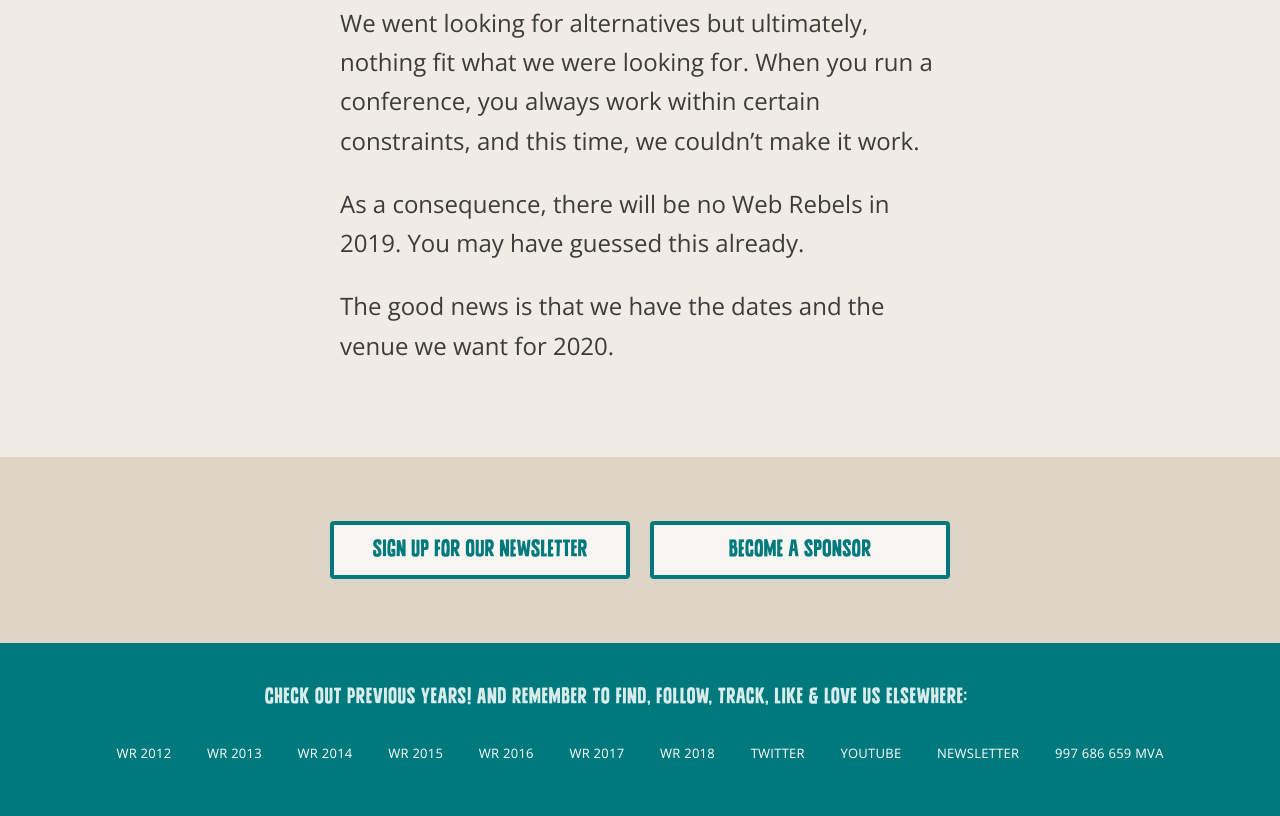
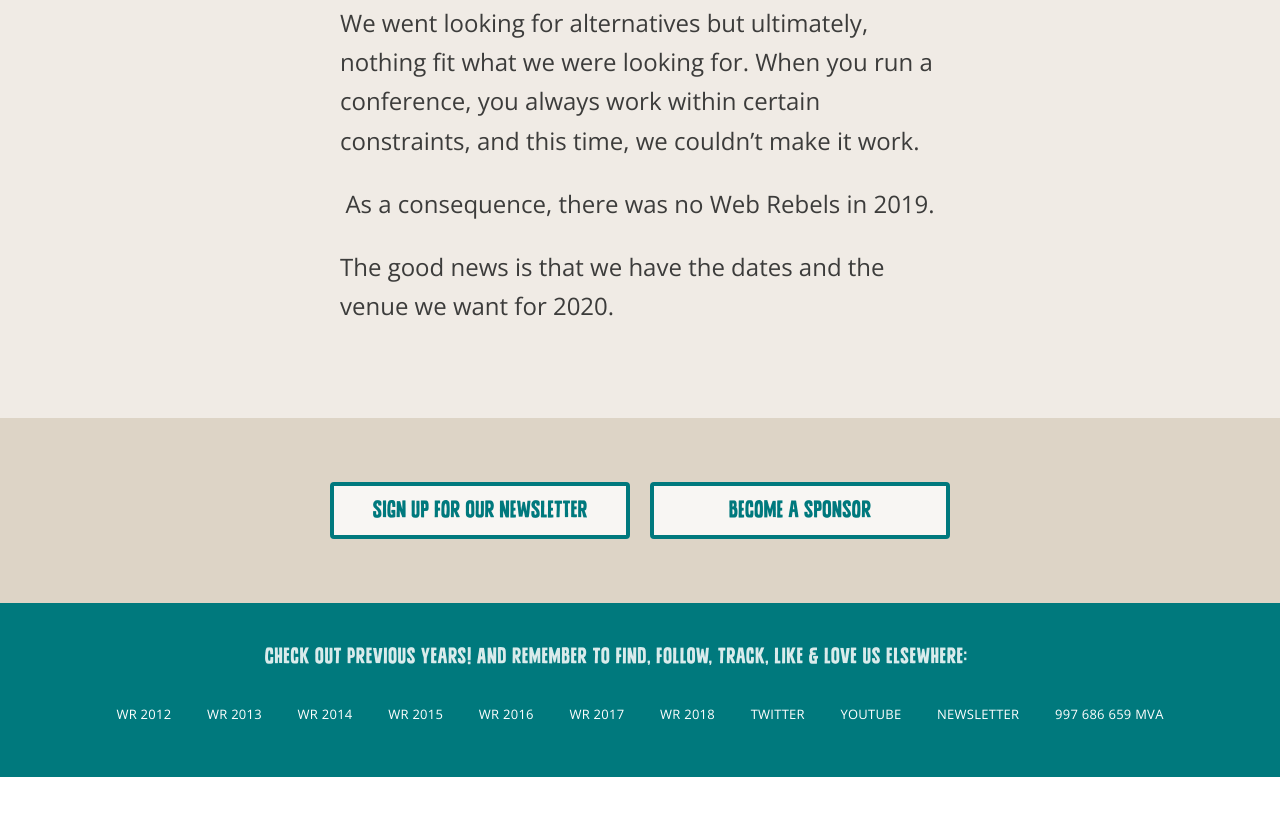
Before and after one commit to webrebels/web-rebels-2025, a website: page index.html in a window 1280 px wide. Shown: the part 1009-1825 px from the top of the page. After the commit the page ends 1786 px from the top, so only its background shows below. Drawn offline with nearby package versions, Linux system fonts and the light colour scheme.

Commit message:
Update messaging about 2019

```diff
--- a/index.html
+++ b/index.html
@@ -36,7 +36,7 @@
 
             <p>We went looking for alternatives but ultimately, nothing fit what we were looking for. When you run a conference, you always work within certain constraints, and this time, we couldn’t make it work.</p>
 
-            <p>As a consequence, there will be no Web Rebels in 2019. You may have guessed this already.</p>
+            <p>As a consequence, there was no Web Rebels in 2019.</p>
 
             <p>The good news is that we have the dates and the venue we want for 2020.</p>
 
```
